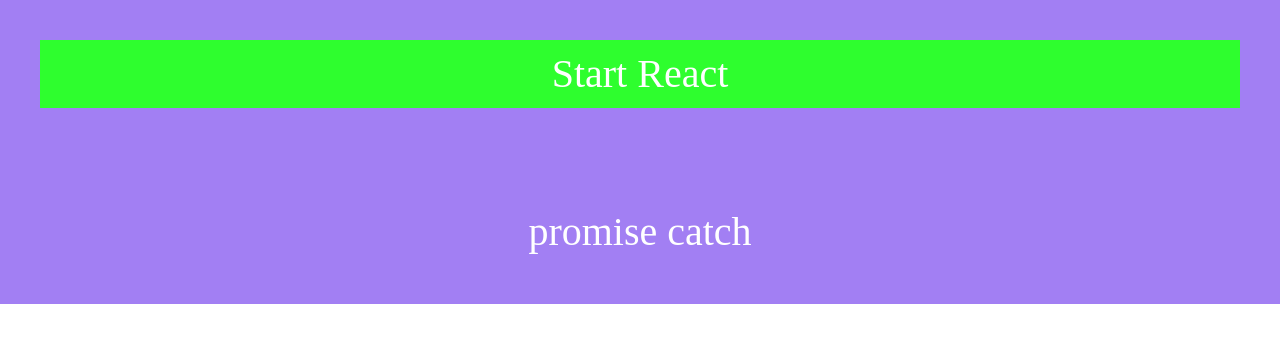
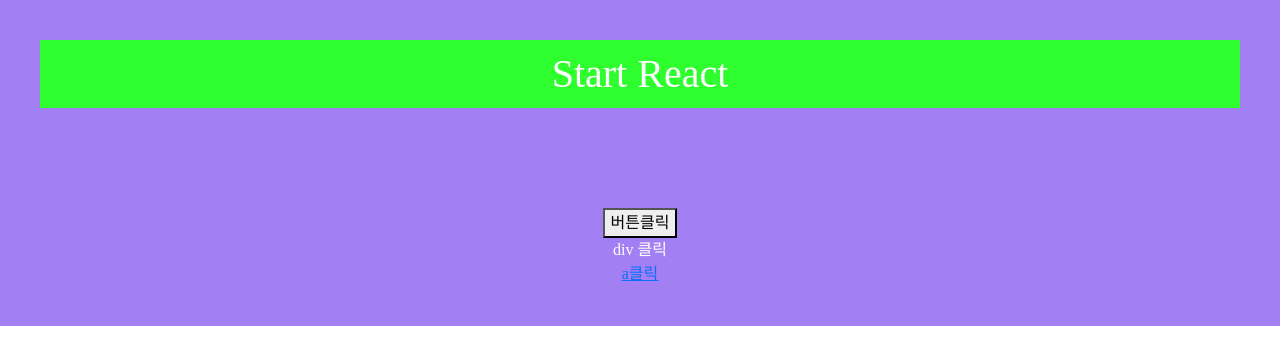
Before and after one commit to lee-kangpyo/react-start, a React (Create React App) app in the folder client/: page / in a window 1280 px wide. Shown: the top 364 px of the page. Built offline with nearby package versions, Linux system fonts and the light colour scheme.

Commit message:
onClick 이벤트

```diff
--- a/client/src/App.js
+++ b/client/src/App.js
@@ -1,13 +1,13 @@
 import React from 'react';
 import './App.css';
-import PromiseCatch from './component2/R065_PromiseCatch'
+import ReactOnClick from './component3/R066_onClick'
 import 'bootstrap/dist/css/bootstrap.css'
 
 function App() {
   return (
     <div className='app'>
       <h1 className='title'>Start React</h1>
-      <PromiseCatch />
+      <ReactOnClick />
     </div>
   );
 }
--- /dev/null
+++ b/client/src/component3/R066_onClick.js
@@ -0,0 +1,21 @@
+import React, { Component } from 'react';
+
+class R066_ClickEvt extends Component {
+
+    buttonClick = (param) => {
+        if (typeof param != "string") param = "a 클릭";
+        console.log("param : " + param);
+    }
+
+    render() {
+        return (
+            <>
+                <button onClick={e => this.buttonClick("버튼 클릭")}>버튼클릭</button>
+                <div onClick={e => this.buttonClick("div 클릭")}>div 클릭</div>
+                <a href='#/' onClick={this.buttonClick}>a클릭</a>
+            </>
+        );
+    }
+}
+
+export default R066_ClickEvt;
```
